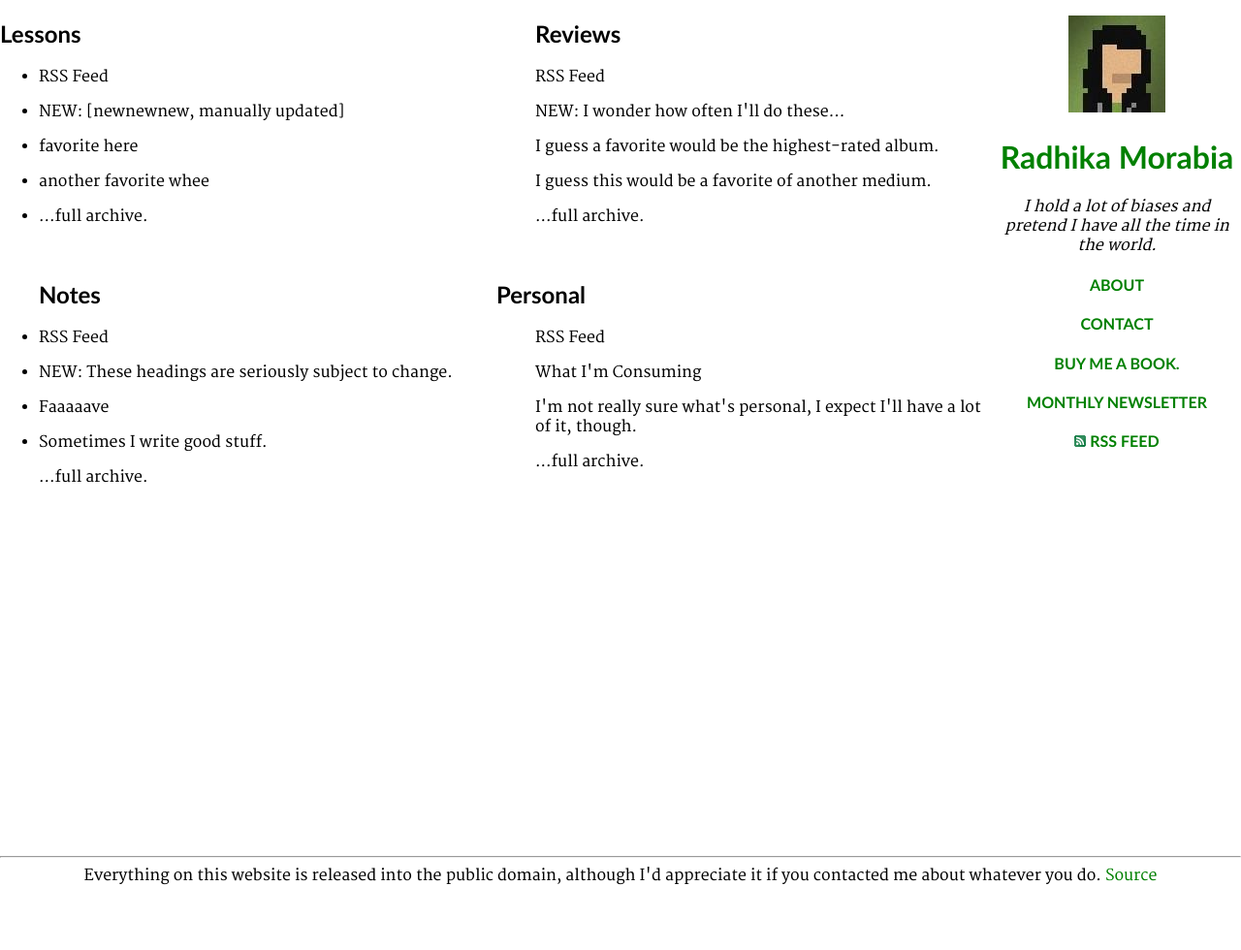
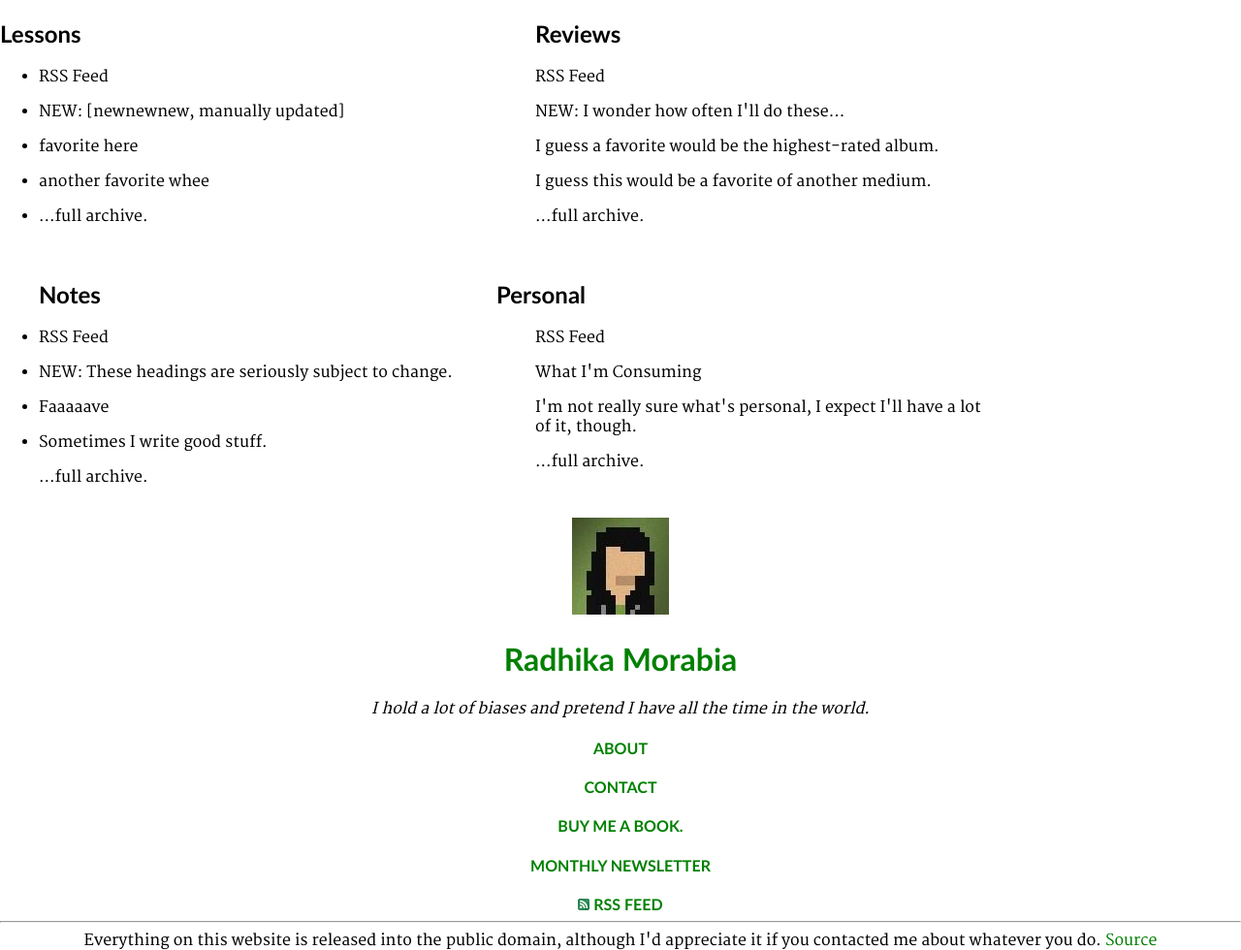
Before and after one commit to rmorabia/radhika.dev, a Jekyll site: the page built from index.html, in a window 1280 px wide. Shown: the whole page at 97% size. Built offline with Jekyll 4.4.1, drawn with Linux system fonts in a browser that asks for light colours; Markdown is read by kramdown in place of the engine named in the settings; before the commit the page ends 913 px from its top, so only the background shows below that.

Commit message:
individual divs

```diff
--- a/_layouts/default.html
+++ b/_layouts/default.html
@@ -10,12 +10,10 @@
 <meta name="description" CONTENT="I hold a lot of biases and pretend I have all the time in the world.">
     </head>
     <body>
-     <div class="pure-g">
-            <div class="pure-u-4-5">
+     <div class="content pure-g">
                {{ content }}
-            </div>
-
-            <div class="pure-u-1-5">
+     </div>
+    <div class "sidebar">
                 <center>
                 <p><img src="/css/avatar.jpeg"/></p>
                 <p><h1><a href="/">Radhika Morabia</a></h1></p>
@@ -30,7 +28,6 @@
                 <h4><a href=""><img src="/css/rss.png"/></a> <a href="">RSS FEED</a></h4>
                 </center>
             </div>
-        </div>
 <footer><hr /> <center>Everything on this website is released into the public domain, although I'd appreciate it if you contacted me about whatever you do. <a href="http://github.com/rmorabia/rmorabia.github.io">Source</a></center></footer>
     </body>
 </html>
--- a/css/stylesheet.css
+++ b/css/stylesheet.css
@@ -1,3 +1,11 @@
+.content {
+       width: 80%;
+}
+
+.sidebar {
+       width: 20%;
+}
+
 @font-face {
   font-family: 'Lato';
   font-style: normal;
```
